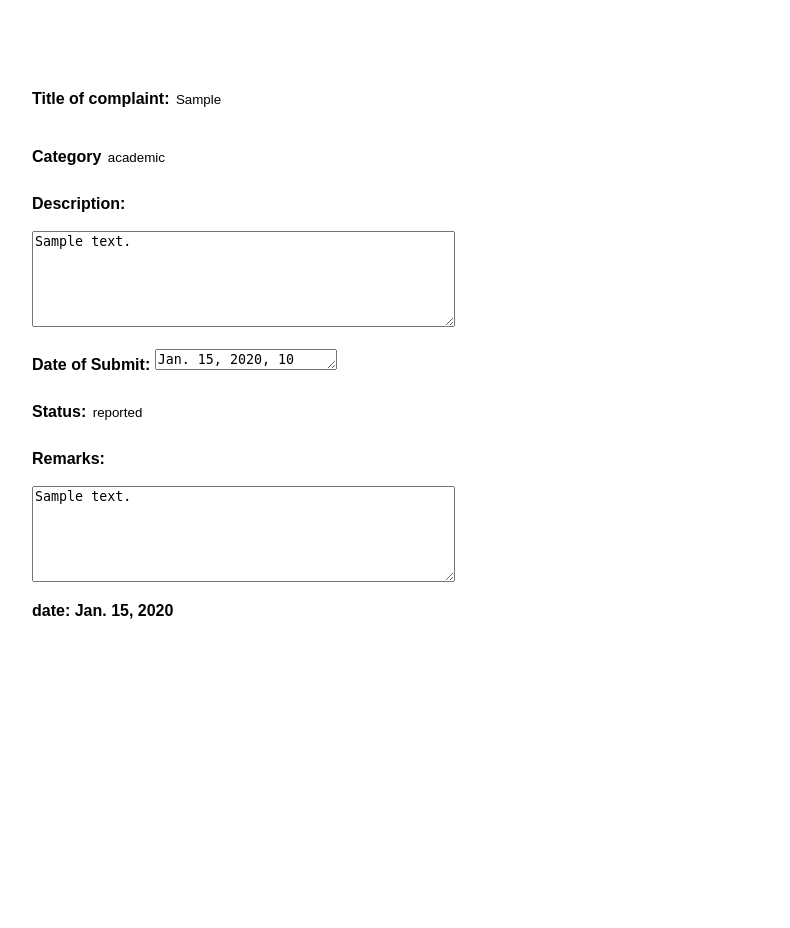
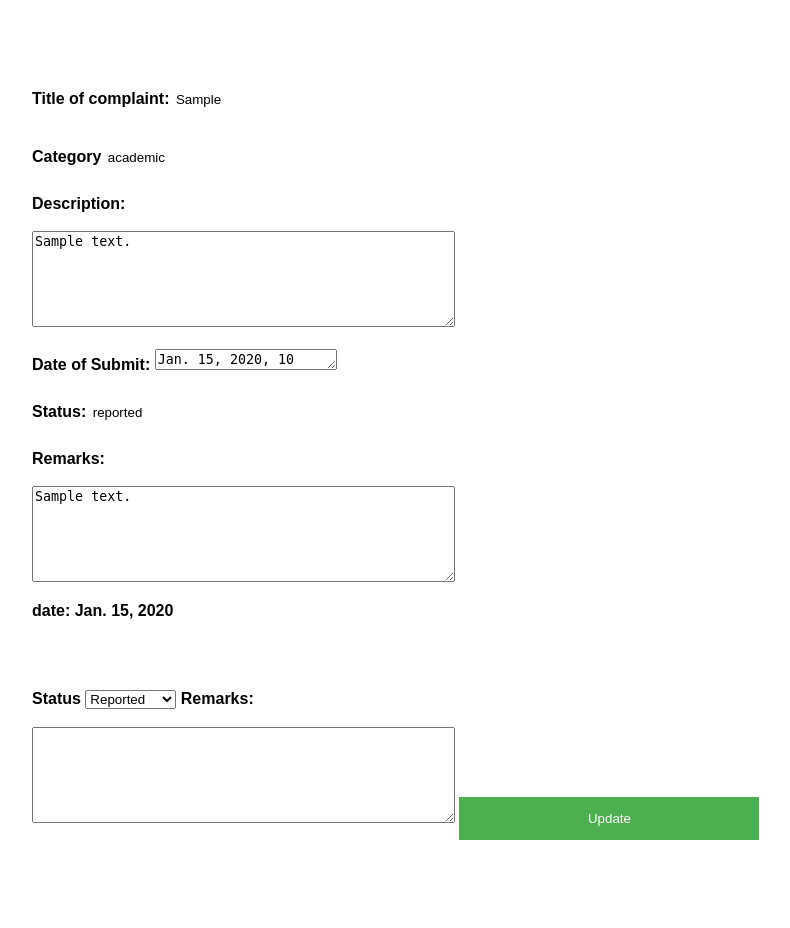
Before and after one commit to oohhallo/efms, a Django app: page /complaint/1 in a window 1280 px wide. Shown: the part 190-1118 px from the top of the page, without its empty margins (8-798 px from the left). Before the commit the page ends 809 px from the top, so only its background shows below. Run offline with Django 3.2, Linux system fonts and the light colour scheme; a user stored in the database is signed in; tables that the repository leaves empty hold one stand-in row (values such as "Sample post").

Commit message:
admin view complaint page

```diff
--- a/complaint/templates/complaint/register_complaint.html
+++ b/complaint/templates/complaint/register_complaint.html
@@ -32,5 +32,6 @@
 <br></br>
 {% if invalid_form %}<p>Invalid form. Try again!</p>{% endif %}
 <button type="submit" name="" value= "submit">Submit</button>
+</form>
 </div>
 {% endblock %}
--- a/complaint/templates/complaint/view_complaint.html
+++ b/complaint/templates/complaint/view_complaint.html
@@ -13,21 +13,34 @@
 		<textarea id="ta" cols="50" rows="6" placeholder="describe.." >{{complaint.description}}</textarea>
 	<br></br>
 
-
 		<label for="datetime">Date of Submit:</label>
 		<textarea id="ta" cols="20" rows=1 readonly>{{complaint.created_date }}</textarea><br></br>
 
 		<label for="stat">Status:</label>
 		<input type="text" name="" value={{complaint.status}}><br></br>
 		{% for remark in remarks %}
-		<label for="remarks">Remarks:</label><br></br>
-		<textarea id="ta" cols="50" rows="6" >{{ remark.text }}</textarea>
-		<p>date: {{ remark.date }}</p>
+			<label for="remarks">Remarks:</label><br></br>
+			<textarea id="ta" cols="50" rows="6" >{{ remark.text }}</textarea>
+			<p>date: {{ remark.date }}</p>
 		{% endfor %}
 	<br><br><br>
     </form>
+{% if request.user.profile.is_admin %}
+<form method="post" action="{% url 'view_complaint' complaint.id %}">
+	{% csrf_token %}
+	<label for="status">Status</label>
+	<select name="status">
+		{% for status in status_choices %}
+		<option value="{{ status.0 }}"
+		{% ifequal status.0 complaint.status %} selected{% endifequal %}>
+		{{ status.1 }}</option>
+		{% endfor %}
+	</select>
+	<label for="remarks">Remarks:</label><br></br>
+	<textarea id="ta" cols="50" rows="6" name=remark></textarea>
+	<button type="submit" value="submit">Update</button>
+</form>
+{% endif %}
 </div>
-{% block admin_view %}
-{% endblock %}
 </div>
 {% endblock %}
--- a/complaint/views.py
+++ b/complaint/views.py
@@ -40,12 +40,19 @@ def logging_out_view(request):
 @login_required(login_url='login')
 @allow_user
 def view_complaint_byid(request, id):
-    print(id)
-    id_complaint= id #request.GET['id']
-    complaint = Complaint.objects.filter(id=id_complaint)[0]
+    complaint = Complaint.objects.filter(id=id)[0]
+    if request.method == "POST":
+        status = request.POST.get('status')
+        remark = request.POST.get('remark')
+        complaint.status = status
+        complaint.save()
+        Remark.objects.create(text=remark, complaint=complaint,
+                               author=request.user)
+
     remarks = Remark.objects.filter(complaint=complaint)
     return render(request, 'complaint/view_complaint.html',
-                  {'complaint': complaint, "remarks": remarks})
+                  {'complaint': complaint, "remarks": remarks,
+                   'status_choices': Complaint.STATUS_CHOICES})
 
 @unauthenticated_user
 def login_view(request):
@@ -115,7 +122,6 @@ def sign_up_view(request):
 @login_required(login_url='login')
 def register_complaint_page(request):
     if(request.method == 'POST'):
-        print(request)
         form = RegisterComplaintForm(request.POST)
         if form.is_valid():
             complaint = form.save(commit=False)
```
